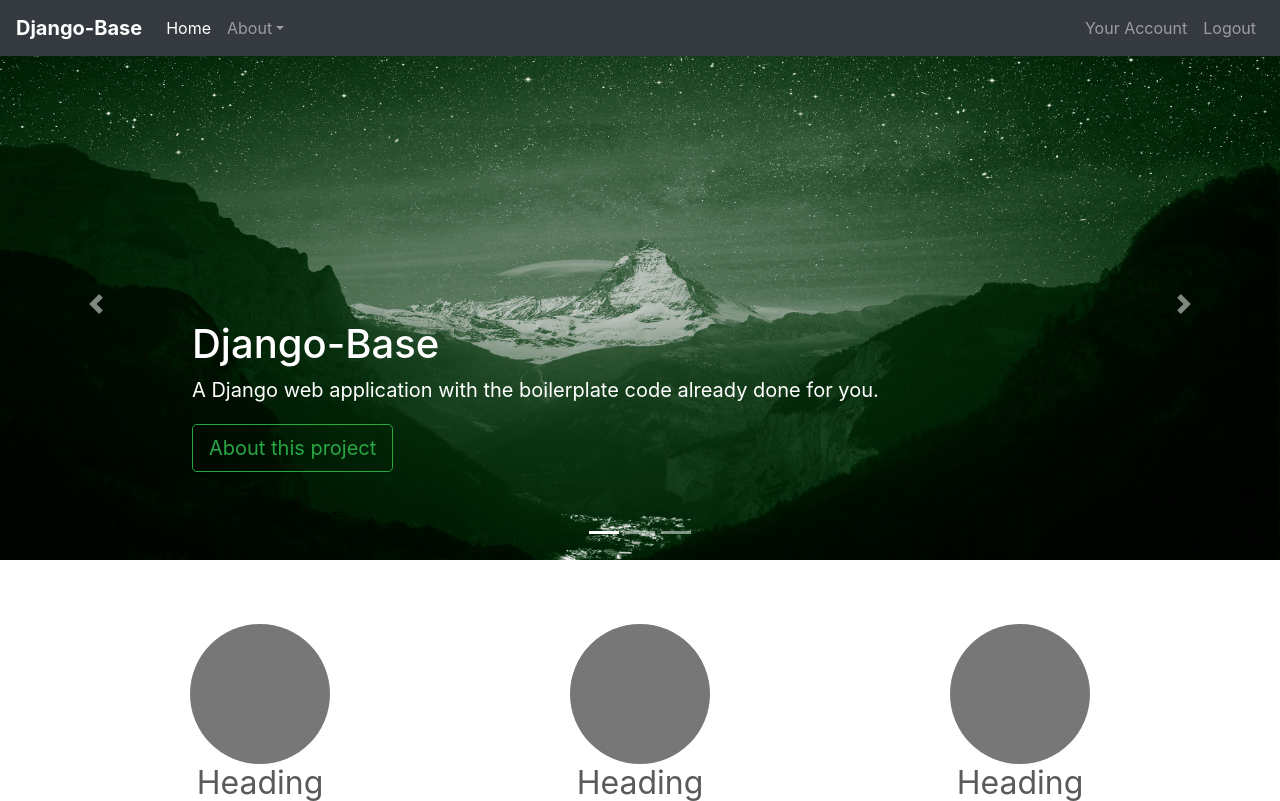
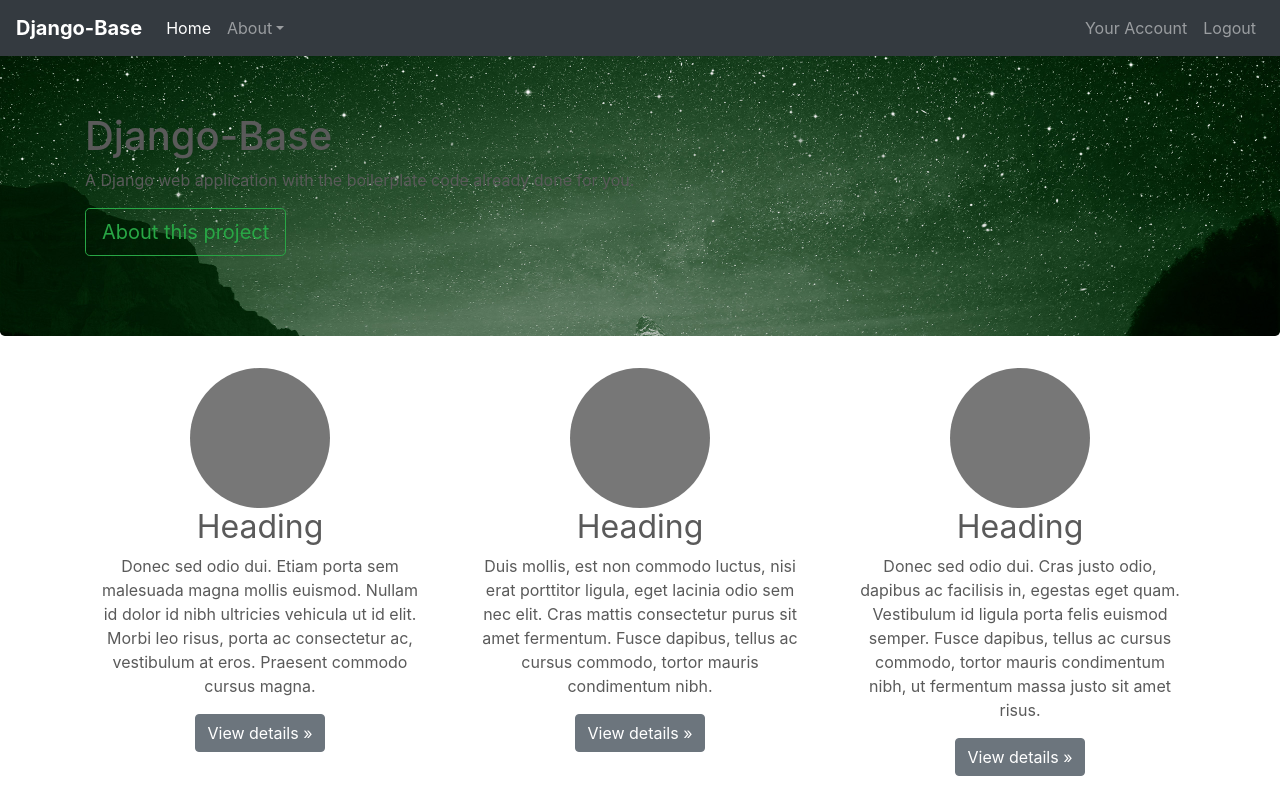
Before and after one commit to eric-newcomer/django-base, a Django app: page / in a window 1280 px wide. Shown: the top 801 px of the page. Run offline with Django 3.2, Linux system fonts and the light colour scheme; some libraries are stand-ins or nearby versions.

Commit message:
Removing carousel from homepage

```diff
--- a/main/static/main/css/carousel.css
+++ b/main/static/main/css/django_base.css
@@ -38,6 +38,12 @@ body {
     left: 0;
     min-width: 100%;
     height: 32rem;
+}
+
+.jumbotron {
+    background-image: url("/images/mac_edited.jpg");
+    width: 100%;
+    background-size: cover;
 }
 
 /* MARKETING CONTENT
--- a/main/templates/main/base.html
+++ b/main/templates/main/base.html
@@ -14,7 +14,7 @@
     <link href="{% static 'main/css/bootstrap.min.css' %}" rel="stylesheet">
 
     <!-- Custom styles for this template -->
-    <link href="{% static 'main/css/carousel.css' %}" rel="stylesheet">
+    <link href="{% static 'main/css/django_base.css' %}" rel="stylesheet">
     <link rel="icon" type="image/png" href="{% static 'main/images/icon.png' %}">
     <link rel="apple-touch-icon" type="image/png" href="{% static 'main/images/icon.png' %}"> {% block pageHeader %} {% endblock pageHeader %}
 </head>
@@ -22,45 +22,21 @@
 <body>
 
     <header>
-        <nav class="navbar navbar-expand-md navbar-dark fixed-top bg-dark">
-            <a class="navbar-brand" href="/">
-                <strong>Django-Base</strong>
-            </a>
-            <button class="navbar-toggler" type="button" data-toggle="collapse" data-target="#navbarCollapse" aria-controls="navbarCollapse"
-                aria-expanded="false" aria-label="Toggle navigation">
-                <span class="navbar-toggler-icon"></span>
-            </button>
-            <div class="collapse navbar-collapse" id="navbarCollapse">
-                <ul class="navbar-nav mr-auto">
-                    <li class="nav-item active">
-                        <a class="nav-link" href="/">Home
-                            <span class="sr-only">(current)</span>
-                        </a>
-                    </li>
-                    <li class="nav-item dropdown">
-                        <a class="nav-link dropdown-toggle" id="dropdown01" data-toggle="dropdown" aria-haspopup="true" aria-expanded="false">About</a>
-                        <div class="dropdown-menu" aria-labelledby="dropdown01">
-                            <a class="dropdown-item" href="/about/">What is Django-Base?</a>
-                            <a class="dropdown-item" href="https://github.com/hack4impact-calpoly/django-base" target="_blank">Repository for this website</a>
-                            <a class="dropdown-item" href="https://hack4impact.org/" target="blank">About Hack4Impact</a>
-                        </div>
-                    </li>
-                </ul>
-                <ul class="navbar-nav">
-                    <li class="nav-item">
-                        <a class="nav-link" href="/">Your Account</a>
-                    </li>
-                    <li class="nav-item">
-                        <a class="nav-link" href="/">Logout</a>
-                    </li>
-                </ul>
-            </div>
-        </nav>
+        {% include "main/navbar.html" %}
     </header>
 
     <main role="main">
+        <div class="jumbotron">
+            <div class="container">
+                    <h1>Django-Base</h1>
+                    <p>A Django web application with the boilerplate code already done for you.</p>
+                    <p>
+                        <a class="btn btn-lg btn-outline-success" href="#" role="button">About this project</a>
+                    </p>
+            </div>
+        </div>
 
-        <div id="myCarousel" class="carousel slide" data-ride="carousel">
+        {% comment %} <div id="myCarousel" class="carousel slide" data-ride="carousel">
             <ol class="carousel-indicators">
                 <li data-target="#myCarousel" data-slide-to="0" class="active"></li>
                 <li data-target="#myCarousel" data-slide-to="1"></li>
@@ -114,7 +90,7 @@
                 <span class="carousel-control-next-icon" aria-hidden="true"></span>
                 <span class="sr-only">Next</span>
             </a>
-        </div>
+        </div> {% endcomment %}
 
 
         <!-- Marketing messaging and featurettes
```
Also changed, not shown: main/templates/main/navbar.html (added, +34 -0 lines).
